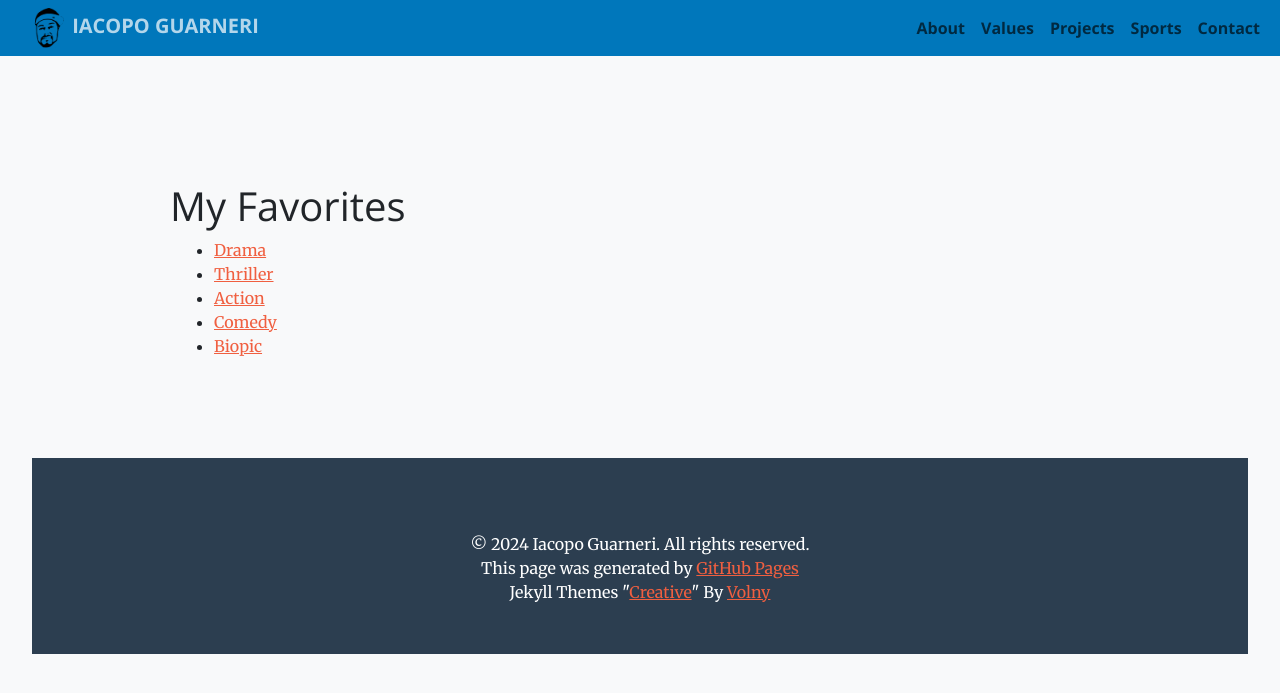
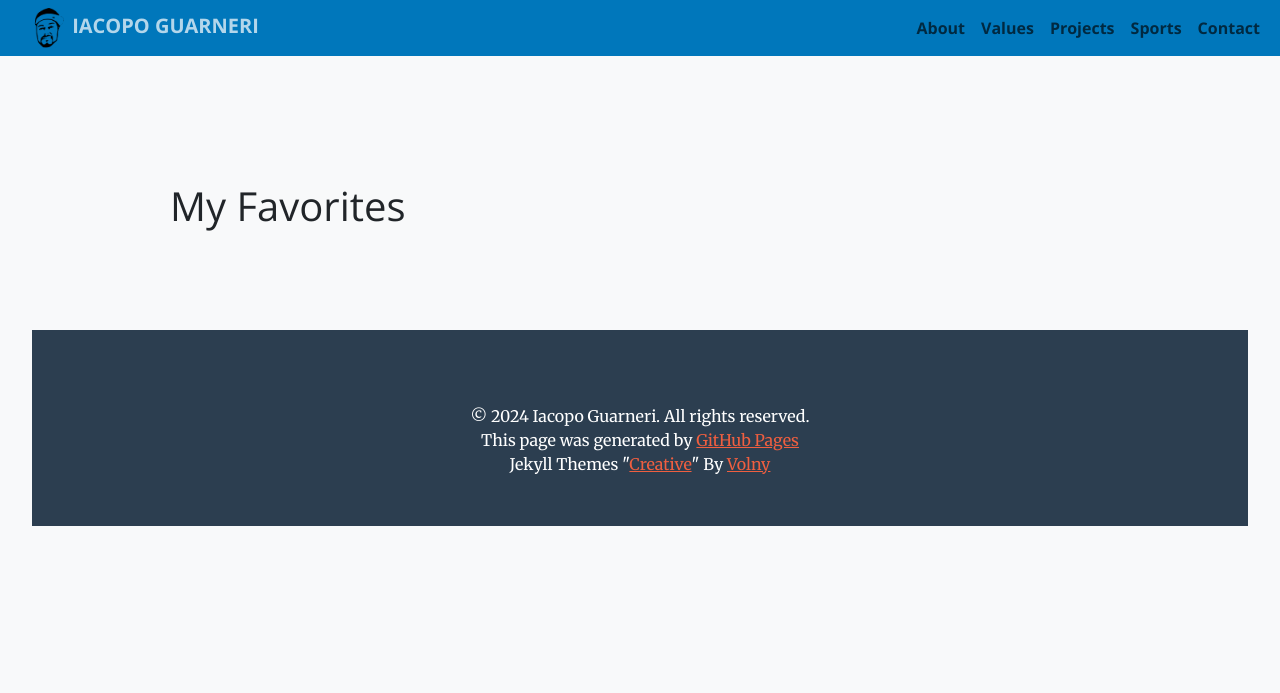
Before and after one commit to iacoposk8/iacoposk8.github.io, a Jekyll site: the page built from films.html, in a window 1280 px wide. Shown: the top 693 px of the page. Built offline with Jekyll 4.4.1, drawn with Linux system fonts in a browser that asks for light colours; some of the changed lines change nothing that is shown.

Commit message:
Update films.html

```diff
--- a/films.html
+++ b/films.html
@@ -35,11 +35,7 @@
 
 <div class="container">
     <ul>
-        <li><a href="#drama">Drama</a></li>
-        <li><a href="#thriller">Thriller</a></li>
-        <li><a href="#action">Action</a></li>
-        <li><a href="#comedy">Comedy</a></li>
-        <li><a href="#biopic">Biopic</a></li>
+        <ul id="menu-movie"></ul>
     </ul>
 
     <div id="favorites"></div>
@@ -47,7 +43,7 @@
 
 <script>
     const favorites = {
-        "drama": [
+        "movie-drama": [
             { title: "American History X", image: "img/films/american-history-x.jpg" },
             { title: "Matrix", image: "img/films/matrix.jpg" },
             { title: "Cast Away", image: "img/films/cast-away.jpg" },
@@ -73,7 +69,7 @@
             { title: "The Truman Show", image: "img/films/the-truman-show.jpg" },
             { title: "Sleepers", image: "img/films/sleepers.jpg" }
         ],
-        "thriller": [
+        "movie-thriller": [
             { title: "The Wicker Man", image: "img/films/the-wicker-man.jpg" },
             { title: "Seven", image: "img/films/seven.jpg" },
             { title: "Shutter Island", image: "img/films/shutter-island.jpg" },
@@ -89,7 +85,7 @@
             { title: "El Hoyo.jpg", image: "img/films/el-hoyo.jpg" },
             { title: "The Purge", image: "img/films/the-purge.jpg" }
         ],
-        "action": [
+        "movie-action": [
             { title: "300", image: "img/films/300.jpg" },
             { title: "The Batman 2022", image: "img/films/the-batman-2022.jpg" },
             { title: "The Warriors", image: "img/films/the-warriors.jpg" },
@@ -98,7 +94,7 @@
             { title: "Inglourious Basterds", image: "img/films/inglourious-basterds.jpg" },
             { title: "I Am Legend", image: "img/films/i-am-legend.jpg" }
         ],
-        "comedy": [
+        "movie-comedy": [
             { title: "The Intouchables", image: "img/films/the-intouchables.jpg" },
             { title: "Odio l'estate", image: "img/films/odio-estate.jpg" },
             { title: "Svarione degli anelli ", image: "img/films/svarione-degli-anelli.jpg" },
@@ -107,14 +103,14 @@
             { title: "Tenacious D in The Pick of Destiny", image: "img/films/tenacious-d-in-the-pick-of-destiny.jpg" },
             { title: "Click", image: "img/films/click.jpg" }
         ],
-        "biopic": [
+        "movie-biopic": [
             { title: "Get Rich or Die Tryin'", image: "img/films/get-rich-or-die-tryin.jpg" },
             { title: "Straight Outta Compton", image: "img/films/straight-outta-compton.jpg" },
             { title: "The End Is My Beginning", image: "img/films/the-end-is-my-beginning.jpg" },
             { title: "The Zookeeper's Wife", image: "img/films/the-zookeepers-wife.jpg" },
             { title: "Hachiko: A Dog's Story", image: "img/films/hachiko-a-dogs-story.jpg" }
         ],
-        "sports": [
+        "movie-sports": [
             { title: "He Got Game", image: "img/films/he-got-game.jpg" },
             { title: "White Men Can't Jump", image: "img/films/white-men-cant-jump.jpg" }
         ]
@@ -125,7 +121,10 @@
         return str.charAt(0).toUpperCase() + str.slice(1);
     }
 
-    function generateCards(favorites, id) {
+    function generateCards(favorites, info) {
+        const info = info.split("-");
+        const category = info[0];
+        const id = info[1];
         const favorites = document.getElementById('favorites');
 
         favorites.innerHTML += `
```
